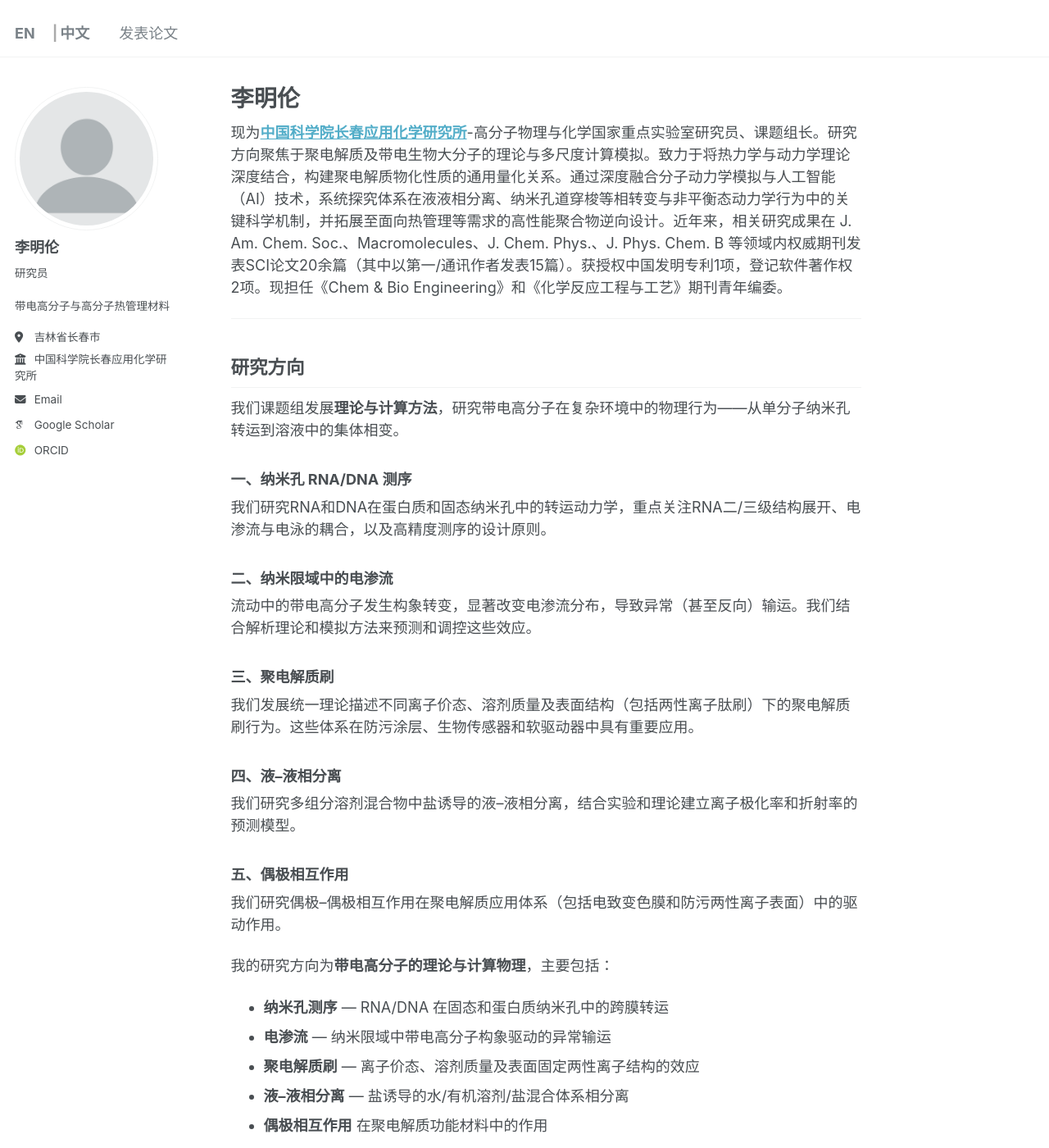
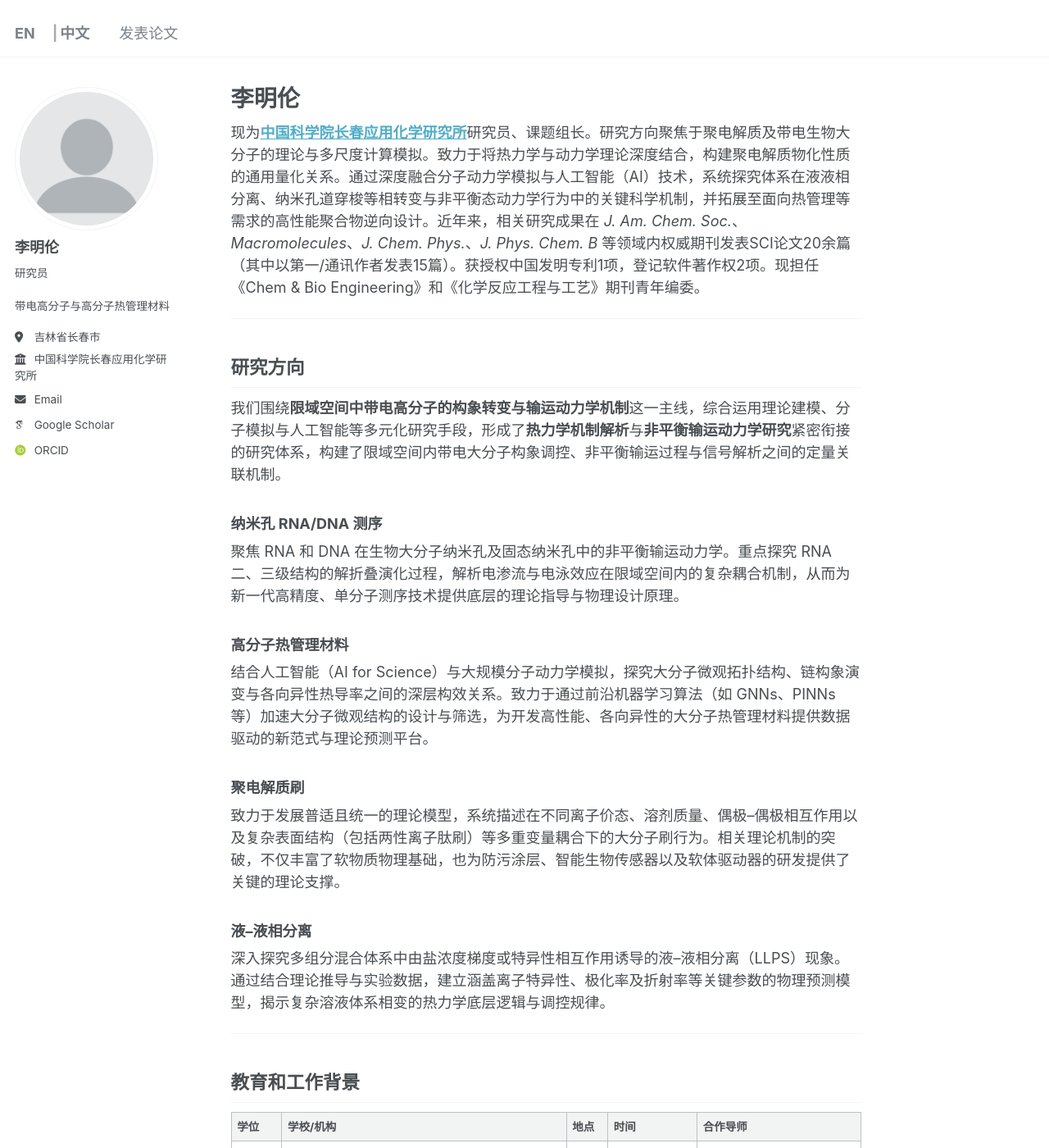
Before and after one commit to LiChargedMacromolecules/lichargedmacromolecules.github.io, a Jekyll site: the page built from _pages/about-cn.md, in a window 1280 px wide and 1400 px high. Shown: the whole window at 82% size. Built offline with Jekyll 4.4.1, drawn with Linux system fonts in a browser that asks for light colours; some web fonts are replaced; some of the changed text lies outside the part shown.

Commit message:
Update about-cn.md

```diff
--- a/_pages/about-cn.md
+++ b/_pages/about-cn.md
@@ -4,84 +4,63 @@ title: "李明伦"
 author_profile: true
 ---
 
-现为**[中国科学院长春应用化学研究所](http://www.ciac.ac.cn/)**-高分子物理与化学国家重点实验室研究员、课题组长。研究方向聚焦于聚电解质及带电生物大分子的理论与多尺度计算模拟。致力于将热力学与动力学理论深度结合，构建聚电解质物化性质的通用量化关系。通过深度融合分子动力学模拟与人工智能（AI）技术，系统探究体系在液液相分离、纳米孔道穿梭等相转变与非平衡态动力学行为中的关键科学机制，并拓展至面向热管理等需求的高性能聚合物逆向设计。近年来，相关研究成果在 J. Am. Chem. Soc.、Macromolecules、J. Chem. Phys.、J. Phys. Chem. B 等领域内权威期刊发表SCI论文20余篇（其中以第一/通讯作者发表15篇）。获授权中国发明专利1项，登记软件著作权2项。现担任《Chem & Bio Engineering》和《化学反应工程与工艺》期刊青年编委。
+现为**[中国科学院长春应用化学研究所](http://www.ciac.ac.cn/)**研究员、课题组长。研究方向聚焦于聚电解质及带电生物大分子的理论与多尺度计算模拟。致力于将热力学与动力学理论深度结合，构建聚电解质物化性质的通用量化关系。通过深度融合分子动力学模拟与人工智能（AI）技术，系统探究体系在液液相分离、纳米孔道穿梭等相转变与非平衡态动力学行为中的关键科学机制，并拓展至面向热管理等需求的高性能聚合物逆向设计。近年来，相关研究成果在 *J. Am. Chem. Soc.*、*Macromolecules*、*J. Chem. Phys.*、*J. Phys. Chem. B* 等领域内权威期刊发表SCI论文20余篇（其中以第一/通讯作者发表15篇）。获授权中国发明专利1项，登记软件著作权2项。现担任《Chem & Bio Engineering》和《化学反应工程与工艺》期刊青年编委。
 
 ---
 
 ## 研究方向
 
-我们课题组发展**理论与计算方法**，研究带电高分子在复杂环境中的物理行为——从单分子纳米孔转运到溶液中的集体相变。
+我们围绕**限域空间中带电高分子的构象转变与输运动力学机制**这一主线，综合运用理论建模、分子模拟与人工智能等多元化研究手段，形成了**热力学机制解析**与**非平衡输运动力学研究**紧密衔接的研究体系，构建了限域空间内带电大分子构象调控、非平衡输运过程与信号解析之间的定量关联机制。
 
-### 一、纳米孔 RNA/DNA 测序
 
-我们研究RNA和DNA在蛋白质和固态纳米孔中的转运动力学，重点关注RNA二/三级结构展开、电渗流与电泳的耦合，以及高精度测序的设计原则。
+### 纳米孔 RNA/DNA 测序
+
+聚焦 RNA 和 DNA 在生物大分子纳米孔及固态纳米孔中的非平衡输运动力学。重点探究 RNA 二、三级结构的解折叠演化过程，解析电渗流与电泳效应在限域空间内的复杂耦合机制，从而为新一代高精度、单分子测序技术提供底层的理论指导与物理设计原理。
 
 
 
-### 二、纳米限域中的电渗流
+### 高分子热管理材料
 
-流动中的带电高分子发生构象转变，显著改变电渗流分布，导致异常（甚至反向）输运。我们结合解析理论和模拟方法来预测和调控这些效应。
+结合人工智能（AI for Science）与大规模分子动力学模拟，探究大分子微观拓扑结构、链构象演变与各向异性热导率之间的深层构效关系。致力于通过前沿机器学习算法（如 GNNs、PINNs 等）加速大分子微观结构的设计与筛选，为开发高性能、各向异性的大分子热管理材料提供数据驱动的新范式与理论预测平台。
+
+
+### 聚电解质刷
+
+致力于发展普适且统一的理论模型，系统描述在不同离子价态、溶剂质量、偶极–偶极相互作用以及复杂表面结构（包括两性离子肽刷）等多重变量耦合下的大分子刷行为。相关理论机制的突破，不仅丰富了软物质物理基础，也为防污涂层、智能生物传感器以及软体驱动器的研发提供了关键的理论支撑。
+
+
+### 液–液相分离
+
+深入探究多组分混合体系中由盐浓度梯度或特异性相互作用诱导的液–液相分离（LLPS）现象。通过结合理论推导与实验数据，建立涵盖离子特异性、极化率及折射率等关键参数的物理预测模型，揭示复杂溶液体系相变的热力学底层逻辑与调控规律。
+
+---
 
 
 
-### 三、聚电解质刷
 
-我们发展统一理论描述不同离子价态、溶剂质量及表面结构（包括两性离子肽刷）下的聚电解质刷行为。这些体系在防污涂层、生物传感器和软驱动器中具有重要应用。
+## 教育和工作背景
 
-
-
-### 四、液–液相分离
-
-我们研究多组分溶剂混合物中盐诱导的液–液相分离，结合实验和理论建立离子极化率和折射率的预测模型。
-
-
-
-### 五、偶极相互作用
-
-我们研究偶极–偶极相互作用在聚电解质应用体系（包括电致变色膜和防污两性离子表面）中的驱动作用。
+| 学位 | 学校/机构 | 地点 | 时间 | 合作导师 |
+|------|-----------|------|------|-----------|
+| 研究员 | **[中国科学院长春应用化学研究所](http://www.ciac.ac.cn/)**  高分子科学与技术全国重点实验室 | 中国 | 2025.2 –  |  |
+| 博士后 | **[马萨诸塞大学阿默斯特分校](https://www.umass.edu/)**  [高分子科学与工程系](https://www.umass.edu/polymer-science/) | 美国 | 2022.2 – 2025.2 | Murugappan Muthukumar 教授 |
+| 博士后 | **[南洋理工大学](https://www.ntu.edu.sg/)**  [材料科学与工程学院](https://www.ntu.edu.sg/mse) | 新加坡 | 2019.9 – 2025.2 | 俞璟 副教授 |
+| 理学博士 | **[中国科学院长春应用化学研究所](http://www.ciac.ac.cn/)**  高分子物理与化学国家重点实验室 | 中国 | 2013.8 – 2019.1 | 安立佳 研究员（中国科学院院士） |
+| 工学学士 | **[吉林大学](https://www.jlu.edu.cn/)**  [化学学院](https://chem.jlu.edu.cn/) | 中国 | 2009.8 – 2013.6 |   |
 
 
 
 
 
-我的研究方向为**带电高分子的理论与计算物理**，主要包括：
+## 科研项目
 
-- **纳米孔测序** — RNA/DNA 在固态和蛋白质纳米孔中的跨膜转运
-- **电渗流** — 纳米限域中带电高分子构象驱动的异常输运
-- **聚电解质刷** — 离子价态、溶剂质量及表面固定两性离子结构的效应
-- **液–液相分离** — 盐诱导的水/有机溶剂/盐混合体系相分离
-- **偶极相互作用** 在聚电解质功能材料中的作用
-
-
----
-
-
-
-## 教育背景
-
-| 学位 | 学校/机构 | 时间 |
-|------|-----------|------|
-| 博士后 | 麻省大学阿默斯特分校（Muthukumar 课题组） | 2022–2025 |
-| 工学博士（材料科学与工程） | 南洋理工大学（余景课题组） | 2019–2022 |
-| 理学博士（高分子科学，联合培养） | 中科院长春应化所 / 中国科学院大学（王振刚 & Muthukumar） | 2013–2019 |
-| 理学学士 | — | 2009–2013 |
-
-
-
-2013年于吉林大学获高分子材料与工程学士学位；2019年于中科院长春应化所获高分子化学与物理理学博士学位（导师：安立佳研究员，中国科学院院士）。2019年至2025年初，先后赴新加坡南洋理工大学（导师：俞璟 教授）及美国马萨诸塞大学阿默斯特分校（导师：M. Muthukumar 教授）从事博士后研究。
-
-
-我是**[中国科学院长春应用化学研究所](http://www.ciac.ac.cn/)**的研究员（2025年3月起），同时任职于**[中国科学院大学](https://www.ucas.ac.cn/)**（2025年9月起）。此前，我在**[麻省大学阿默斯特分校](https://www.umass.edu/)**高分子科学与工程系完成博士后研究（2022–2025），导师为 [Murugappan Muthukumar 教授](https://www.umass.edu/polymer/faculty/muthukumar)（Wilmer D. Barrett 杰出教授）。我在**[南洋理工大学](https://www.ntu.edu.sg/)**（2019–2022）获得博士学位，导师为 [余景副教授](https://www.ntu.edu.sg/mse/about-us/our-people/faculty/yu-jing)；并曾在**中科院长春应化所/中国科学院大学**（2013–2019）开展博士阶段的研究，导师包括 [王振刚教授](https://www.che.caltech.edu/groups/zgw/)（加州理工学院）和 Murugappan Muthukumar 教授。
-
-
-
-## 代表性科研项目
-
-- **美国国立卫生研究院（NIH/NHGRI）**：DNA/RNA 测序计算设计 — $1,548,095
-- **美国国家科学基金会（NSF/DMR）**：拓扑受阻高分子动力学与聚两性离子相行为 — $525,000
-- **新加坡国家研究基金（NRF）**：仿生湿环境粘附材料 — S$2,650,200
-- **新加坡教育部（MOE Tier 1）**：柔性电子中的高分子与金表面 — S$190,000
-
+| 项目来源 | 说明 | 角色 |
+|---|---|---|
+| 国家自然科学基金 | 专项项目：“材料科学模型驱动的基础理论创新与颠覆性新材料发现” | 主持 |
+| 吉林省自然科学基金 | 面上项目 | 主持 |
+| National Institutes of Health（美国） | National Human Genome Research Institute | 参与 |
+| National Science Foundation（美国） | Division of Materials Research | 参与 |
+| Singapore National Research Fellowship（新加坡） | National Research Fellowship | 参与 |
 
 
 ## 课题组成员
@@ -89,14 +68,27 @@ author_profile: true
 ### 课题组负责人
 
 **李明伦**
-研究员，中国科学院长春应用化学研究所
-邮箱：mlli@ciac.ac.cn
-[Google Scholar](https://scholar.google.com.hk/citations?user=bXfelJkAAAAJ&hl=zh-CN&oi=sra) | [ORCID](http://orcid.org/0000-0002-1286-6915)
+
 
 ### 研究生
 
-*诚招优秀博士研究生和博士后，欢迎联系。*
+#### 硕士二年级
+**朱志辉**    **高瑞珺**
+
+#### 硕士一年级
+**任雅茹**    **魏凡雅**   **韩思昱**
+
+
 
 ### 加入我们
 
-欢迎对理论/计算高分子物理和生物物理感兴趣的学生和研究人员加入我们课题组。请将简历及研究兴趣简介发送至 **mlli@ciac.ac.cn**。
+
+如果你对高分子物理与人工智能等方向充满兴趣，热爱动手做计算、写代码、分析数据，我们诚挚邀请你加入我们的团队！
+
+招收对象：
+
+研究生（硕士/博士）
+博士后研究人员
+对相关研究方向感兴趣的青年学者
+
+请将 **简历** 发送至 **mlli@ciac.ac.cn**，期待你的加入！
```
